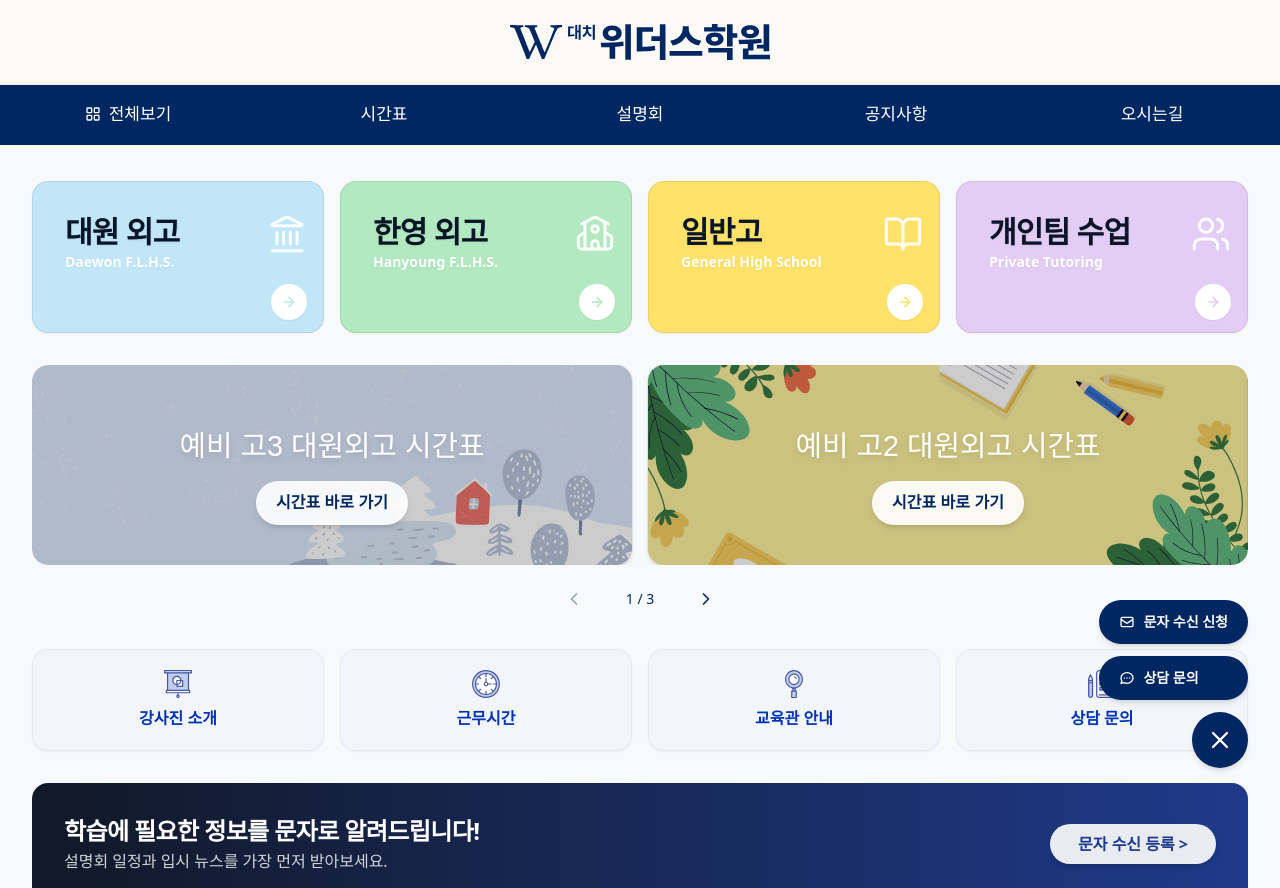
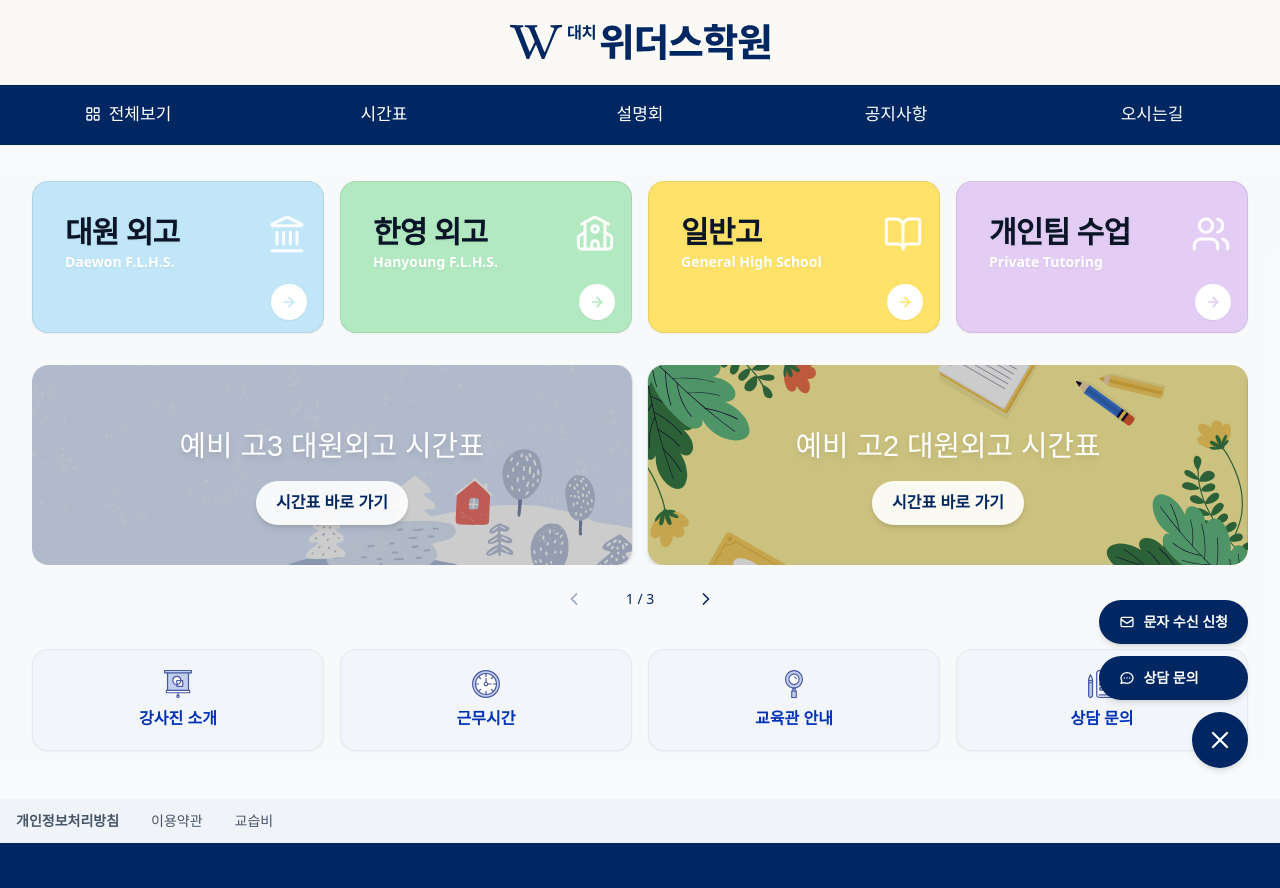
Before and after one commit to hello-hyeju1125/withus, a Next.js app: page / in a window 1280 px wide. Shown: the top 888 px of the page. Built offline with nearby package versions, Linux system fonts and the light colour scheme; a web font is replaced by a local one.

Commit message:
Add files via upload

```diff
--- a/app/globals.css
+++ b/app/globals.css
@@ -25,19 +25,17 @@ body {
   -webkit-font-smoothing: antialiased;
   -moz-osx-font-smoothing: grayscale;
   font-family: "Pretendard", system-ui, sans-serif;
-  /* 모바일 포함: 단어 중간 줄바꿈 방지(한국어/CJK), 긴 토큰만 필요시 줄바꿈 */
   word-break: keep-all;
   overflow-wrap: break-word;
+  overflow-x: hidden;
 }
 
-/* 텍스트 영역 전반 단어 깨짐 방지 */
+/* 텍스트 영역만 단어 깨짐 방지 (span/button 제외해 레이아웃 깨짐 방지) */
 main,
 p,
 h1, h2, h3, h4, h5, h6,
 li,
-span,
-label,
-button {
+label {
   word-break: keep-all;
   overflow-wrap: break-word;
 }
--- a/app/page.tsx
+++ b/app/page.tsx
@@ -1,22 +1,18 @@
 import SchoolSelector from "@/components/SchoolSelector";
 import PromoBanners from "@/components/PromoBanners";
 import InfoSection from "@/components/InfoSection";
-import SMSBanner from "@/components/SMSBanner";
 
 export default function HomePage() {
   return (
-    <div className="bg-cool-gray-50/50">
+    <div className="min-w-0 overflow-x-hidden bg-cool-gray-50/50">
       {/* B. 학교 선택 섹션 - Premium Active Cards */}
       <SchoolSelector />
 
       {/* C. Promotional Banners */}
       <PromoBanners />
 
-      {/* D. Bottom Info */}
+      {/* D. Bottom Info: 상담 배너 → 문자 수신 → 강사진/근무시간/교육관 */}
       <InfoSection />
-
-      {/* E. CTA - 문자 수신 등록 배너 */}
-      <SMSBanner />
     </div>
   );
 }
```
